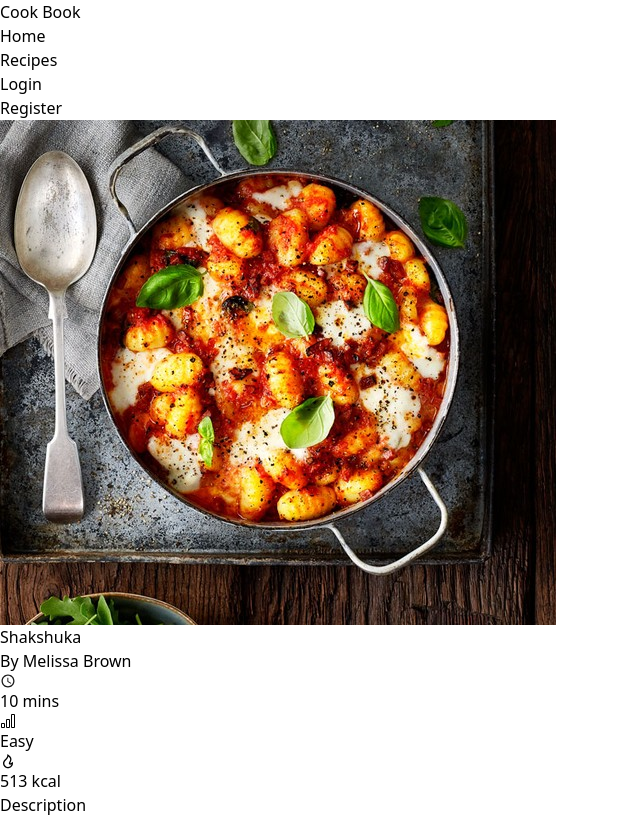
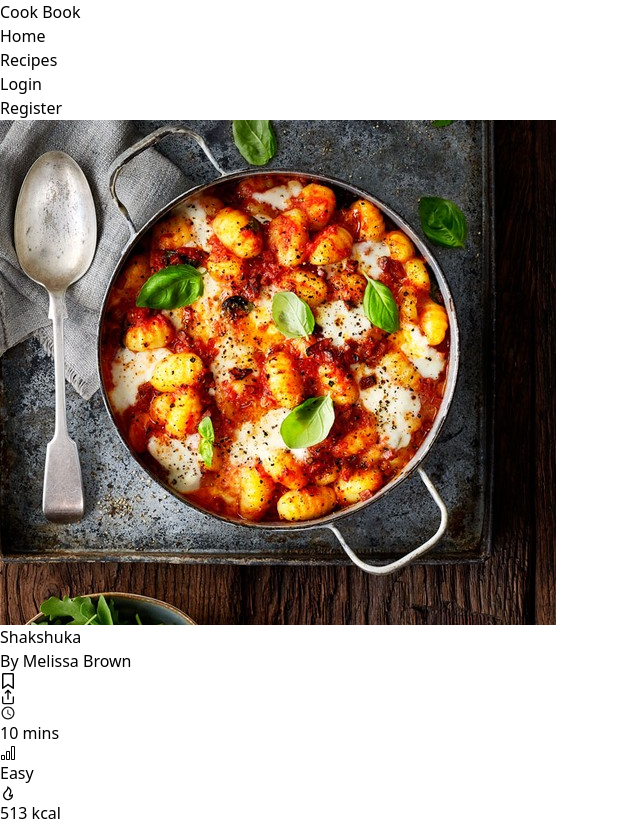
Before and after one commit to rorisangputu/cook-book, a React (Vite) app in the folder client/: page /recipe/1 in a window 1280 px wide. Shown: the top 821 px of the page, without its empty margins (0-640 px from the left). Built offline with nearby package versions, Linux system fonts and the light colour scheme.

Commit message:
added icons to recipe page

```diff
--- a/client/src/pages/Recipe.jsx
+++ b/client/src/pages/Recipe.jsx
@@ -2,6 +2,8 @@ import foodpic from '../assets/foodpic.jpg'
 import { IoMdTime } from "react-icons/io";
 import { BsBarChart } from "react-icons/bs";
 import { RiFireLine } from "react-icons/ri";
+import { FaRegBookmark } from "react-icons/fa6";
+import { FiShare } from "react-icons/fi";
 import Review from '../components/Review';
 
 const Recipe = () => {
@@ -12,9 +14,16 @@ const Recipe = () => {
                     <img src={foodpic} alt="" className='rounded-tl-2xl rounded-tr-2xl' />
                 </div>
                 <div className="my-2 mx-4">
-                    <div className=''>
-                        <h1 className="text-[25px]">Shakshuka</h1>
-                        <p className="text-xs">By Melissa Brown</p>
+                    <div className='flex justify-between items-center'>
+                        <div>
+                            <h1 className="text-[25px]">Shakshuka</h1>
+                            <p className="text-xs">By Melissa Brown</p>
+                        </div>
+                        <div className='flex gap-5'>
+                            <FaRegBookmark />
+                            <FiShare />
+                        </div>
+
                     </div>
                     <div className="flex gap-3 my-3 text-[#737373]">
                         <span className='flex gap-1 items-center'>
```
